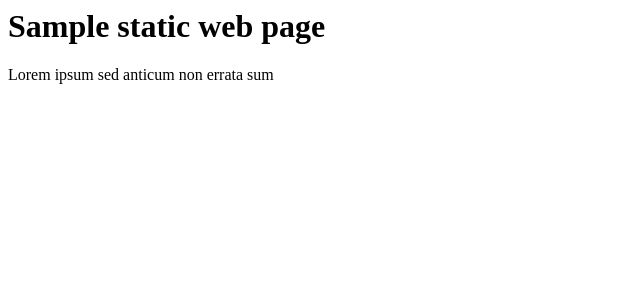
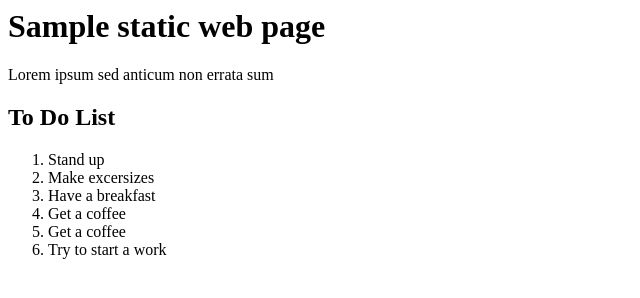
Before and after one commit to mykola-czyslin/static-web, a plain HTML site: page index.html in a window 1280 px wide. Shown: the whole page, without its empty margins (0-640 px from the left). Drawn offline with Linux system fonts and the light colour scheme.

Commit message:
Update index.html

```diff
--- a/index.html
+++ b/index.html
@@ -5,5 +5,14 @@
   <body>
     <h1>Sample static web page</h1>
     <p>Lorem ipsum sed anticum non errata sum</p>
+    <h2>To Do List</h2>
+    <ol>
+      <li>Stand up</li>
+      <li>Make excersizes</li>
+      <li>Have a breakfast</li>
+      <li>Get a coffee</li>
+      <li>Get a coffee</li>
+      <li>Try to start a work</li>
+    </ol>
   </body>
 </html>
```
